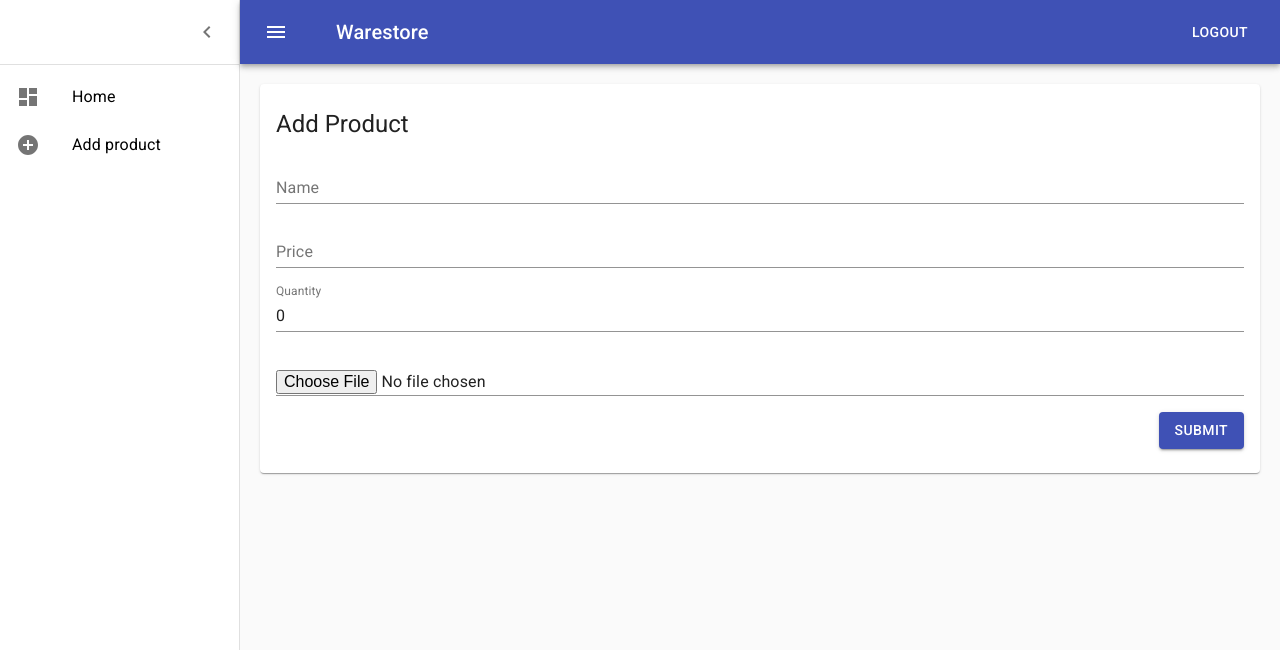
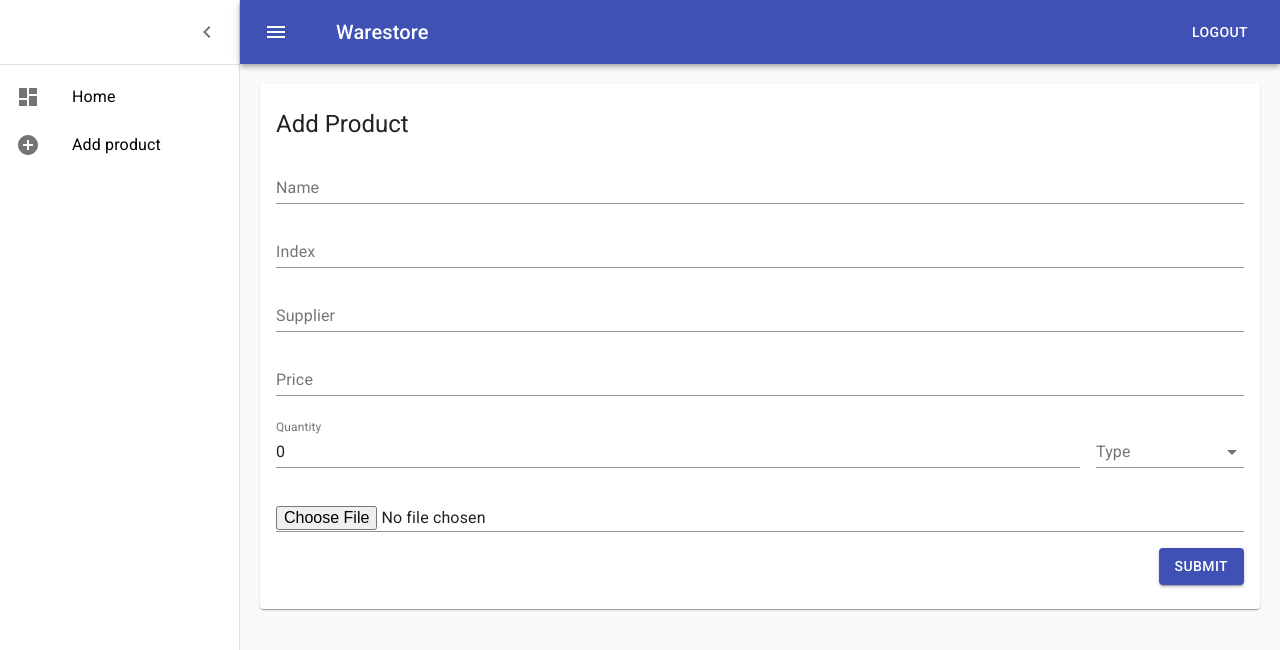
Before and after one commit to grabowskimr/warehouse-2, a React (Create React App) app: page /app/add in a window 1280 px wide. Shown: the top 650 px of the page. Built offline with nearby package versions, Linux system fonts and the light colour scheme; no server answers.

Commit message:
Change input changes

```diff
--- a/src/components/AddProductPage.tsx
+++ b/src/components/AddProductPage.tsx
@@ -1,28 +1,35 @@
-import React, {FormEvent} from 'react';
+import React, {ChangeEvent, FormEvent} from 'react';
 import Typography from '@material-ui/core/Typography';
 import Paper from '../containers/Paper';
 
 import ProductForm from "./ProductForm";
 
 class AddProductPage extends React.Component {
-    constructor(props: any) {
-        super(props);
-        this.state = {
-            product: {
-                name: '',
-                price: '',
-                quantity: 0,
-                picture: null
-            }
+    state = {
+        product: {
+            name: '',
+            index: '',
+            supplier: '',
+            quantity: 0,
+            quantityType: '',
+            price: '',
+            picture: null
         }
-    }
+    };
 
-    submitForm = (e: FormEvent<Element>) => {
+    submitForm = (e: FormEvent<HTMLFormElement>) => {
 
     };
 
-    onInputChange = (e: FormEvent<Element>) => {
-
+    onInputChange = (e: ChangeEvent<HTMLInputElement>) => {
+        let name : string = e.target.name;
+        console.log(e.target.value);
+        this.setState({
+            product: {
+                ...this.state.product,
+                [name]: e.target.value
+            }
+        });
     };
 
     onFileChange = () => {
--- a/src/components/ProductForm.tsx
+++ b/src/components/ProductForm.tsx
@@ -3,6 +3,9 @@ import TextField from '@material-ui/core/TextField';
 import FormControl from '@material-ui/core/FormControl';
 import Button from '@material-ui/core/Button';
 import Grid  from '@material-ui/core/Grid';
+import Select from '@material-ui/core/Select';
+import MenuItem from '@material-ui/core/MenuItem';
+import InputLabel from '@material-ui/core/InputLabel';
 import makeStyles from "@material-ui/core/styles/makeStyles";
 
 import {TProduct} from '../types/types';
@@ -29,11 +32,34 @@ const ProductForm = (props: TProductForm) => {
                 <TextField name="name" label="Name" value={props.product.name} onChange={props.onInputChange}/>
             </FormControl>
             <FormControl fullWidth className={classes.topSpace}>
+                <TextField name="index" label="Index" value={props.product.index} onChange={props.onInputChange}/>
+            </FormControl>
+            <FormControl fullWidth className={classes.topSpace}>
+                <TextField name="supplier" label="Supplier" value={props.product.supplier} onChange={props.onInputChange}/>
+            </FormControl>
+            <FormControl fullWidth className={classes.topSpace}>
                 <TextField name="price" label="Price" value={props.product.price} onChange={props.onInputChange}/>
             </FormControl>
-            <FormControl fullWidth className={classes.topSpace}>
-                <TextField name="quantity" label="Quantity" value={props.product.quantity} onChange={props.onInputChange}/>
-            </FormControl>
+            <Grid container spacing={2} className={classes.topSpace}>
+                <Grid item xs={10}>
+                    <FormControl fullWidth>
+                        <TextField name="quantity" label="Quantity" value={props.product.quantity} onChange={props.onInputChange}/>
+                    </FormControl>
+                </Grid>
+                <Grid item xs={2}>
+                    <FormControl fullWidth>
+                        <InputLabel id="quantity-type">Type</InputLabel>
+                        <Select
+                            labelId="quantity-type"
+                            value={props.product.quantityType}
+                        >
+                            <MenuItem value="kg">Kg</MenuItem>
+                            <MenuItem value="liter">Liter</MenuItem>
+                            <MenuItem value="pieces">Pieces</MenuItem>
+                        </Select>
+                    </FormControl>
+                </Grid>
+            </Grid>
             <FormControl fullWidth className={classes.topSpace}>
                 <FileInput label="Picture" name="picture" onChange={(test: string) => props.onFileChange(test)}/>
             </FormControl >
--- a/src/types/types.d.ts
+++ b/src/types/types.d.ts
@@ -6,7 +6,10 @@ export type TMenuItem = {
 
 export type TProduct = {
     name: string,
+    index: string,
+    supplier: string,
     quantity: number,
+    quantityType: string,
     price: string,
     picture: string | null
 }
```
